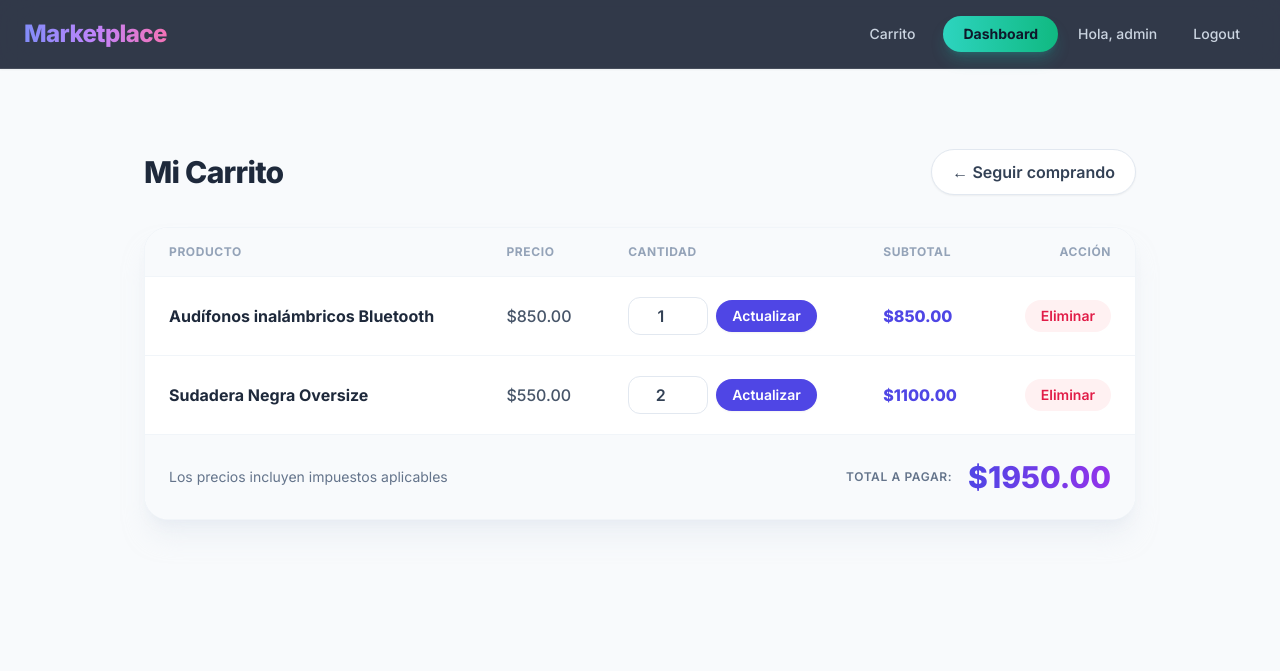
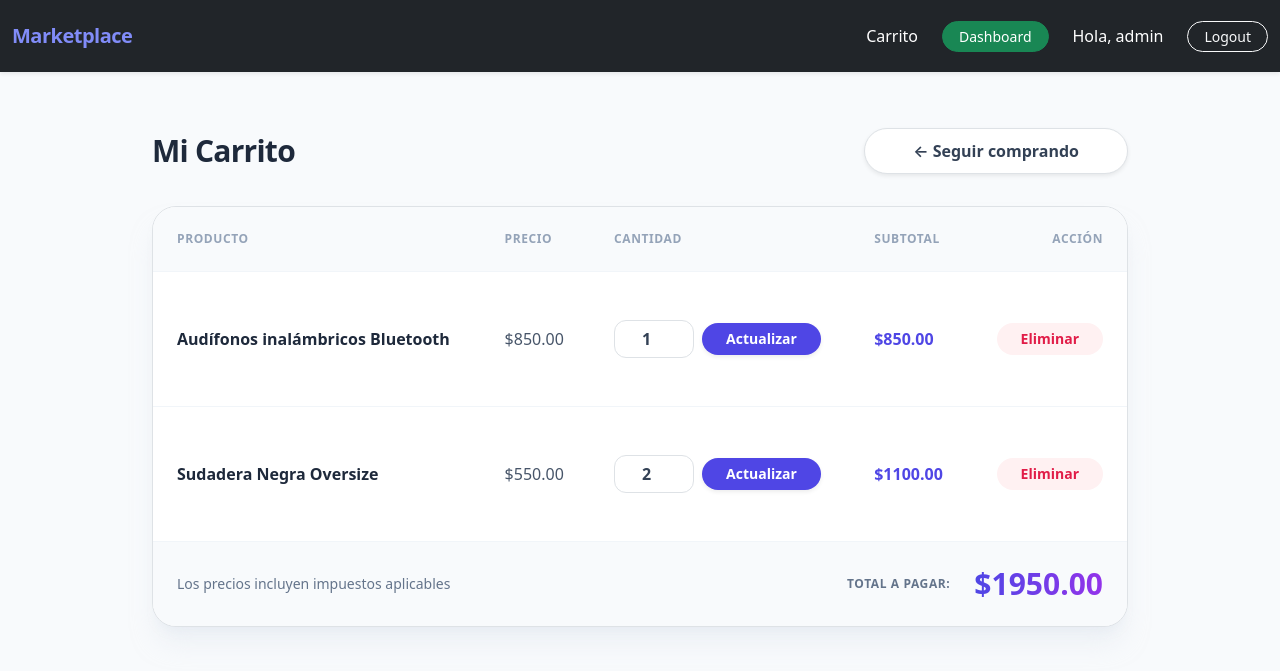
Before and after one commit to auroraem97/marketplace_main_58, a Django app: page /cart/ in a window 1280 px wide. Shown: the top 671 px of the page. Run offline with Django 5.2, Linux system fonts and the light colour scheme; a user stored in the database is signed in; data comes from the database, SQL or seed files in the repository; both versions use the stored data as it was after the commit; some libraries are stand-ins or nearby versions.

Commit message:
ultimo cosas

```diff
--- a/store/templates/store/base.html
+++ b/store/templates/store/base.html
@@ -2,67 +2,40 @@
 <html lang="es">
 <head>
     <meta charset="UTF-8">
-    <meta name="viewport" content="width=device-width, initial-scale=1.0">
     <title>Marketplace</title>
 
-    <!-- Tailwind CSS -->
+    <!-- Bootstrap 5.3 -->
+    <link href="https://cdn.jsdelivr.net/npm/bootstrap@5.3.0/dist/css/bootstrap.min.css" rel="stylesheet">
+    <!-- Tailwind CSS (para que se vean bien tus tarjetas, dashboard y carrito) -->
     <script src="https://cdn.tailwindcss.com"></script>
+</head>
+<body class="bg-slate-50">
 
-    <!-- Tipografía moderna (Inter) muy usada en interfaces actuales -->
-    <link href="https://fonts.googleapis.com/css2?family=Inter:wght@400;500;600;700;800&display=swap" rel="stylesheet">
-    <style>
-        body { font-family: 'Inter', sans-serif; }
-    </style>
-</head>
-<!-- Fondo sutilmente gris azulado (slate-50) en lugar de blanco puro para reducir fatiga visual -->
-<body class="bg-slate-50 antialiased text-slate-800">
+<nav class="navbar navbar-expand-lg navbar-dark bg-dark py-3 shadow-sm">
+    <div class="container">
+        <a class="navbar-brand font-extrabold tracking-tight text-indigo-400" href="/">Marketplace</a>
 
-<!-- Navbar: Sticky (se queda arriba) + Glassmorphism (transparencia y desenfoque) -->
-<nav class="sticky top-0 z-50 bg-slate-900/85 backdrop-blur-lg border-b border-white/10 shadow-sm">
-  <div class="container mx-auto px-6 py-4 flex justify-between items-center">
-
-    <!-- Logo: Texto con gradiente (muy moderno) en lugar de texto plano -->
-    <a class="text-2xl font-extrabold text-transparent bg-clip-text bg-gradient-to-r from-indigo-400 via-purple-400 to-pink-400 tracking-tight hover:opacity-80 transition-opacity" href="/">
-        Marketplace
-    </a>
-
-    <div class="flex items-center space-x-1 md:space-x-3">
-      <!-- Botones Ghost (sin borde, cambian el fondo sutilmente al pasar el mouse) -->
-      <a href="#"
-         class="text-slate-300 hover:text-white px-4 py-2 rounded-full text-sm font-medium transition-all duration-300 hover:bg-white/10">
+        <div class="flex items-center gap-3">
+            {% if user.is_authenticated %}
+                <a href="{% url 'cart_detail' %}" class="text-white text-decoration-none hover:text-indigo-300 font-medium me-2">
                     Carrito
                 </a>
-
-      {% if user.is_authenticated and user.is_seller %}
-        <!-- Dashboard: Acento neón/menta con sombra coloreada flotante -->
-        <a href="{% url 'dashboard' %}"
-           class="bg-gradient-to-r from-teal-400 to-emerald-500 hover:from-teal-500 hover:to-emerald-600 text-slate-900 px-5 py-2 rounded-full text-sm font-bold shadow-lg shadow-teal-500/25 transition-all duration-300 hover:-translate-y-0.5">
+                <a href="{% url 'dashboard' %}" class="btn btn-success btn-sm rounded-pill px-3 me-2">
                     Dashboard
                 </a>
-      {% endif %}
-
-      {% if user.is_authenticated %}
-        <span class="text-slate-300 text-sm font-medium hidden md:inline-block px-2">Hola, {{ user.username }}</span>
-        <a href="{% url 'logout' %}" class="text-slate-300 hover:text-white px-4 py-2 rounded-full text-sm font-medium transition-all duration-300 hover:bg-white/10">
-            Logout
-        </a>
+                <span class="text-white me-2">Hola, {{ user.username }}</span>
+                <a href="{% url 'logout' %}" class="btn btn-outline-light btn-sm rounded-pill px-3">Logout</a>
             {% else %}
-        <a href="{% url 'login' %}" class="text-slate-300 hover:text-white px-4 py-2 rounded-full text-sm font-medium transition-all duration-300 hover:bg-white/10">
-            Login
-        </a>
-        <!-- Registro: Gradiente Índigo-Púrpura, elevación al hacer hover -->
-        <a href="{% url 'register' %}" class="bg-gradient-to-r from-indigo-500 to-purple-600 hover:from-indigo-600 hover:to-purple-700 text-white px-6 py-2 rounded-full text-sm font-medium shadow-lg shadow-indigo-500/25 transition-all duration-300 hover:-translate-y-0.5">
-            Registro
-        </a>
+                <a href="{% url 'login' %}" class="btn btn-outline-light btn-sm rounded-pill px-3 me-2">Login</a>
+                <a href="{% url 'register' %}" class="btn btn-primary btn-sm rounded-pill px-3">Registro</a>
             {% endif %}
         </div>
     </div>
 </nav>
 
-<!-- Usar la etiqueta <main> es mejor semánticamente. Aumentamos el padding superior (py-10) -->
-<main class="container mx-auto px-6 py-10 md:py-12">
+<div class="container mt-4">
     {% block content %}{% endblock %}
-</main>
+</div>
 
 </body>
 </html>
```
Also changed, not shown: db.sqlite3. Lines whose indentation alone changed are shown as unchanged.
